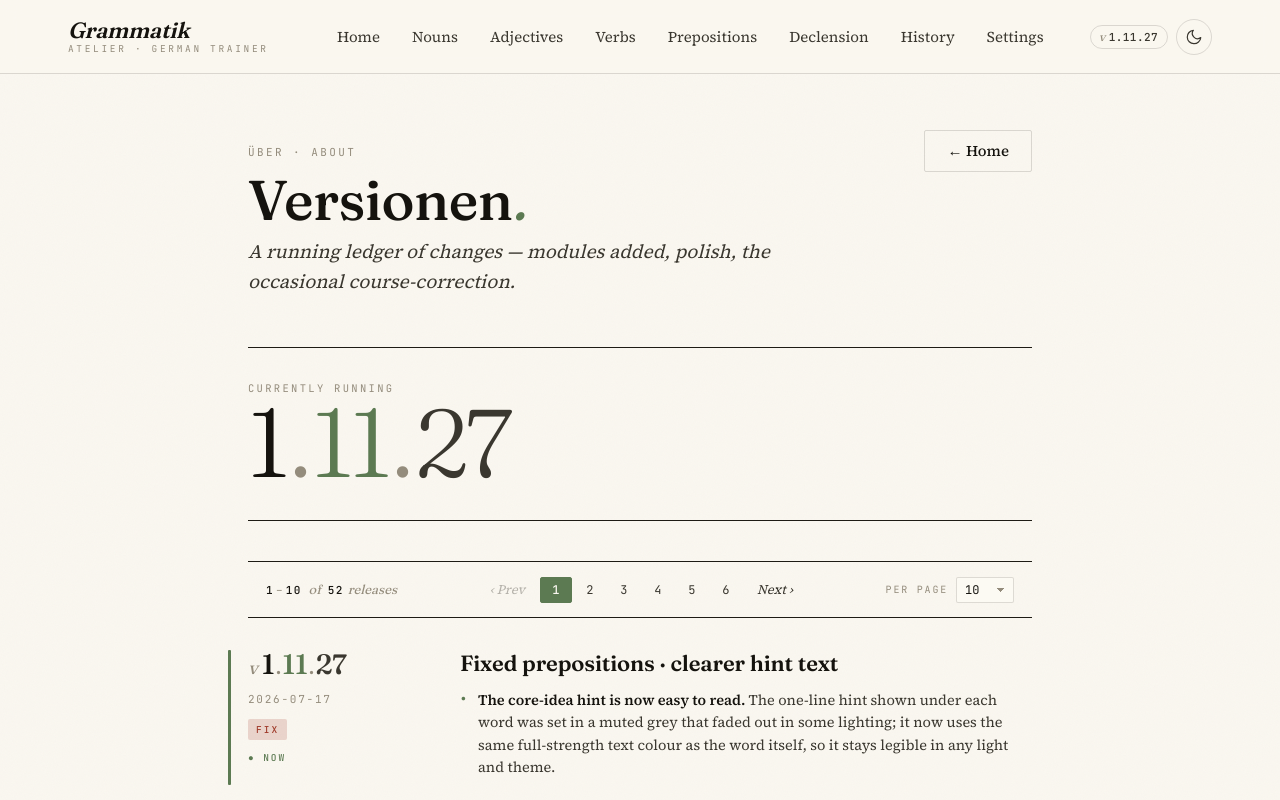
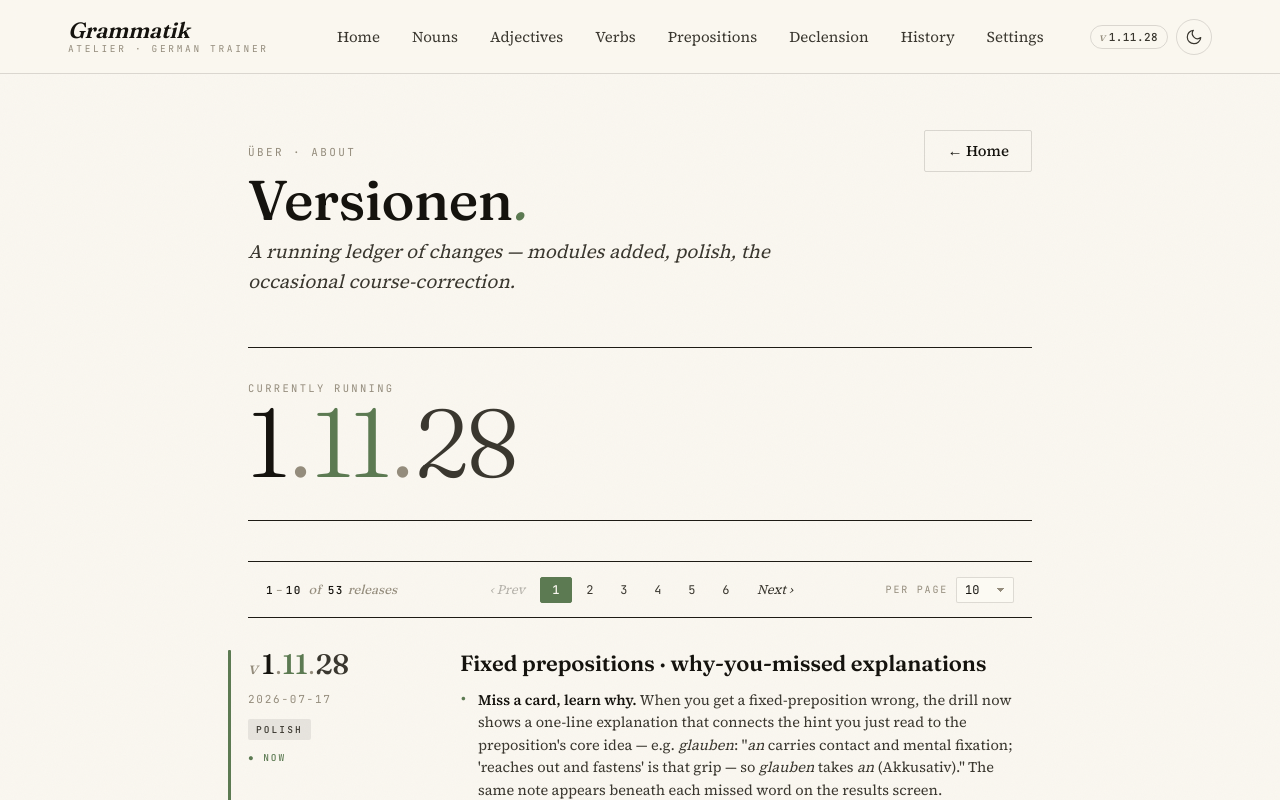
Before and after one commit to AlexandruCristianRobert/GermanTrainer, a Vue app: page /version in a window 1280 px wide. Shown: the top 800 px of the page. Built offline with nearby package versions, Linux system fonts and the light colour scheme.

Commit message:
chore(release): v1.11.28 — core-idea explanations on wrong answers
Co-Authored-By: Claude Opus 4.8 (1M context) <noreply@anthropic.com>

```diff
--- a/src/data/changelog.ts
+++ b/src/data/changelog.ts
@@ -5,7 +5,7 @@
 //
 // Bump rule: prepend the new entry to CHANGELOG, set APP_VERSION to its version.
 
-export const APP_VERSION = '1.11.27'
+export const APP_VERSION = '1.11.28'
 
 export type ChangelogKind = 'major' | 'module' | 'polish' | 'fix'
 
@@ -18,6 +18,14 @@ export interface ChangelogEntry {
 }
 
 export const CHANGELOG: ChangelogEntry[] = [
+  {
+    version: '1.11.28', date: '2026-07-17', kind: 'polish',
+    title: 'Fixed prepositions · why-you-missed explanations',
+    notes: [
+      '<strong>Miss a card, learn why.</strong> When you get a fixed-preposition wrong, the drill now shows a one-line explanation that connects the hint you just read to the preposition\'s core idea — e.g. <em>glauben</em>: "<em>an</em> carries contact and mental fixation; \'reaches out and fastens\' is that grip — so <em>glauben</em> takes <em>an</em> (Akkusativ)." The same note appears beneath each missed word on the results screen.',
+      '<strong>Written and checked for all collocations.</strong> Every verb, adjective and noun has its own seeded explanation, matched to its preposition and case. One data fix rode along: a bogus <em>danken + bei</em> entry (wrong German — <em>danken</em> takes a bare dative) was removed.'
+    ]
+  },
   {
     version: '1.11.27', date: '2026-07-17', kind: 'fix',
     title: 'Fixed prepositions · clearer hint text',
```
